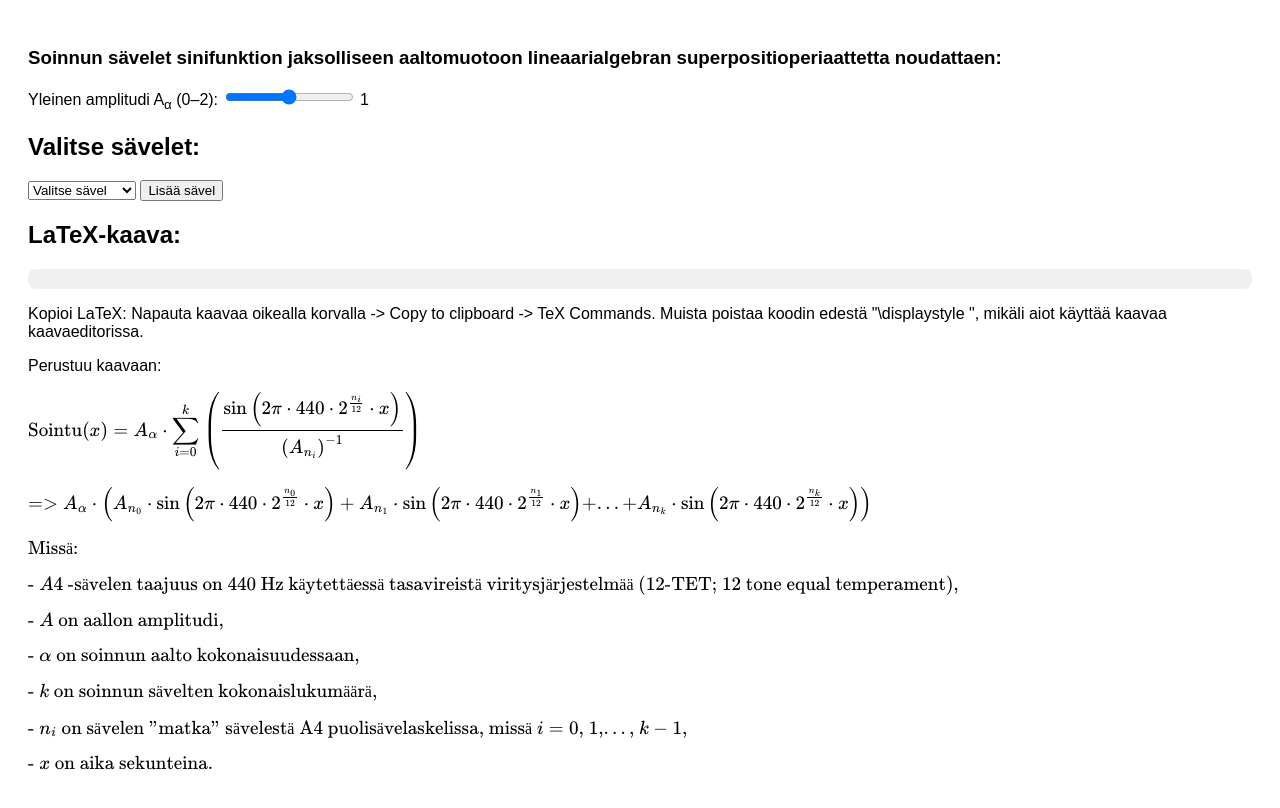
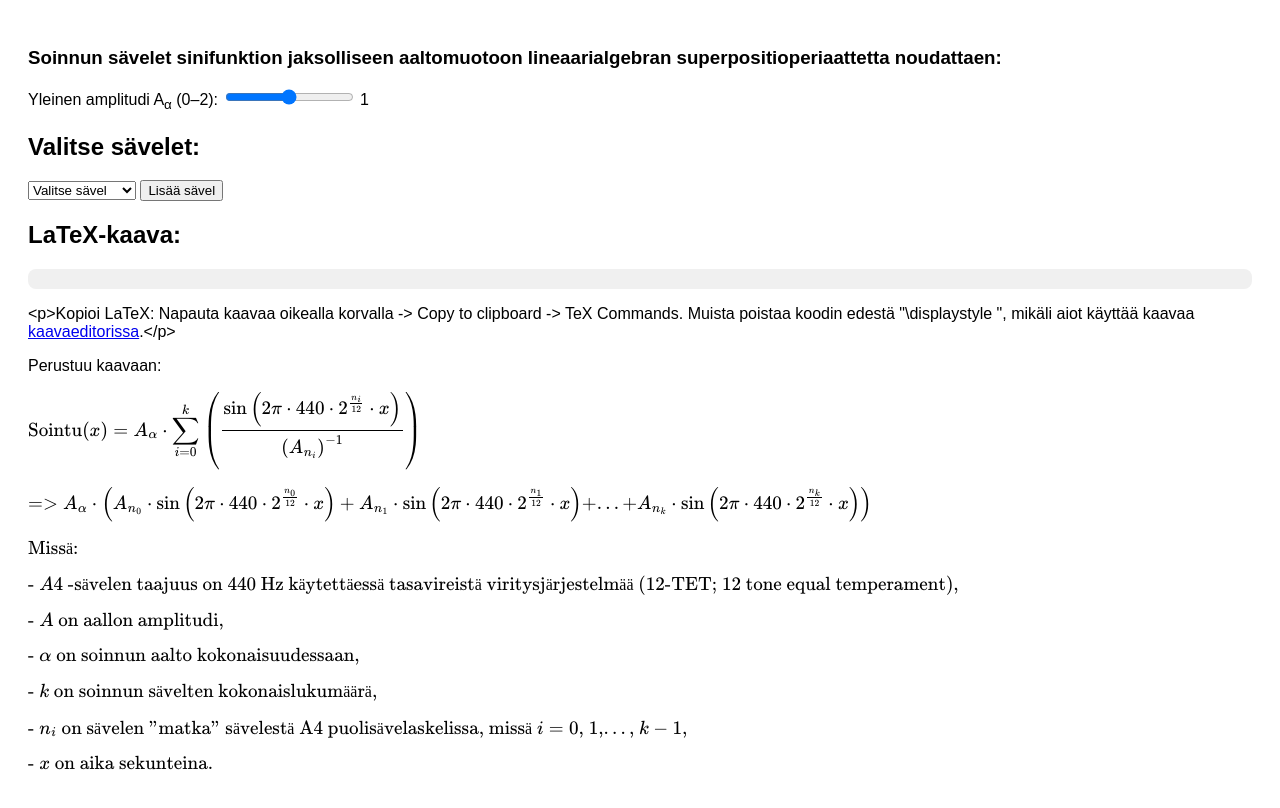
Before and after one commit to 0skari/soinnutfunktioksi, a plain HTML site: page index.html in a window 1280 px wide. Drawn offline with nearby package versions, Linux system fonts and the light colour scheme.

Commit message:
Update index.html

```diff
--- a/index.html
+++ b/index.html
@@ -121,7 +121,7 @@
 
 </script>
 
-<p>Kopioi LaTeX: Napauta kaavaa oikealla korvalla -> Copy to clipboard -> TeX Commands. Muista poistaa koodin edestä "\displaystyle ", mikäli aiot käyttää kaavaa kaavaeditorissa.</p>
+<p>&lt;p&gt;Kopioi LaTeX: Napauta kaavaa oikealla korvalla -&gt; Copy to clipboard -&gt; TeX Commands. Muista poistaa koodin edest&auml; "\displaystyle ", mik&auml;li aiot k&auml;ytt&auml;&auml; kaavaa <a title="Kaavaeditori" href="https://kaava.mafynetti.fi/" target="_blank">kaavaeditorissa</a>.&lt;/p&gt;</p>
 
 </p>Perustuu kaavaan:</p>
 
```
